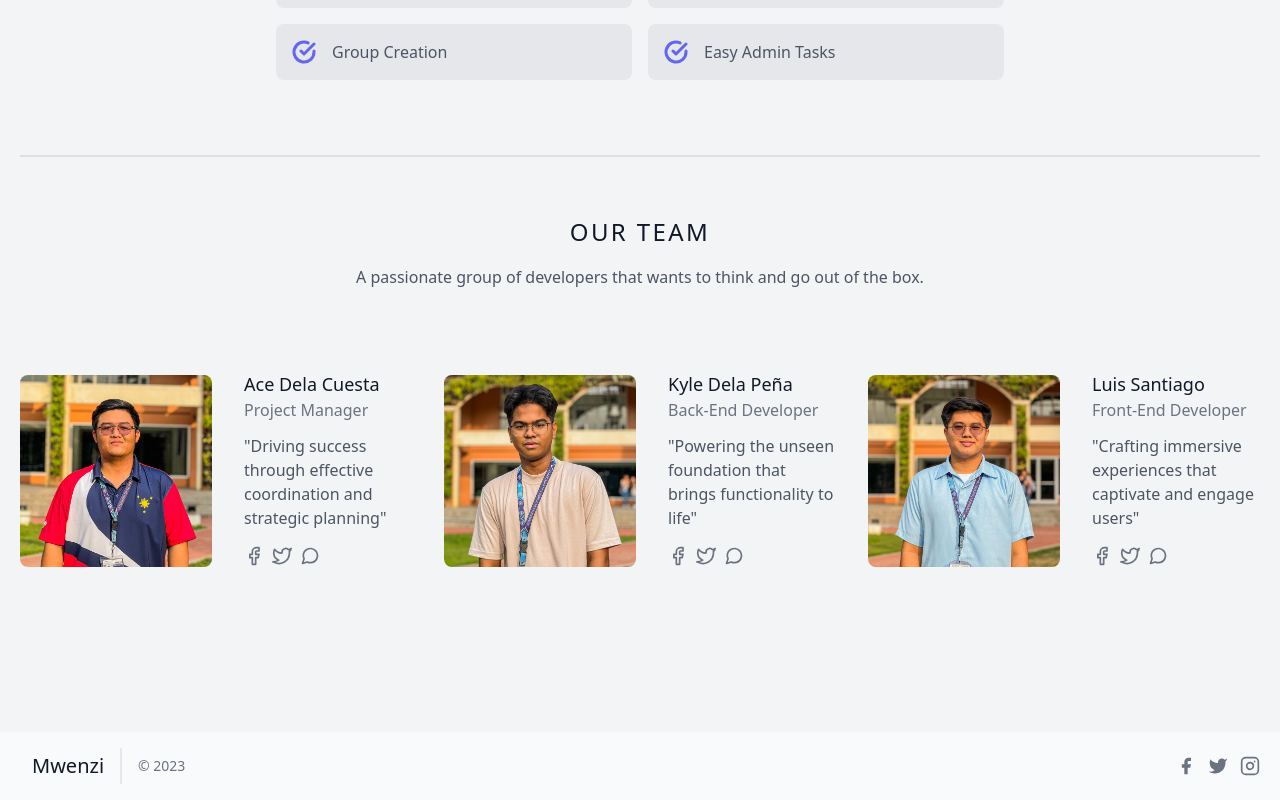
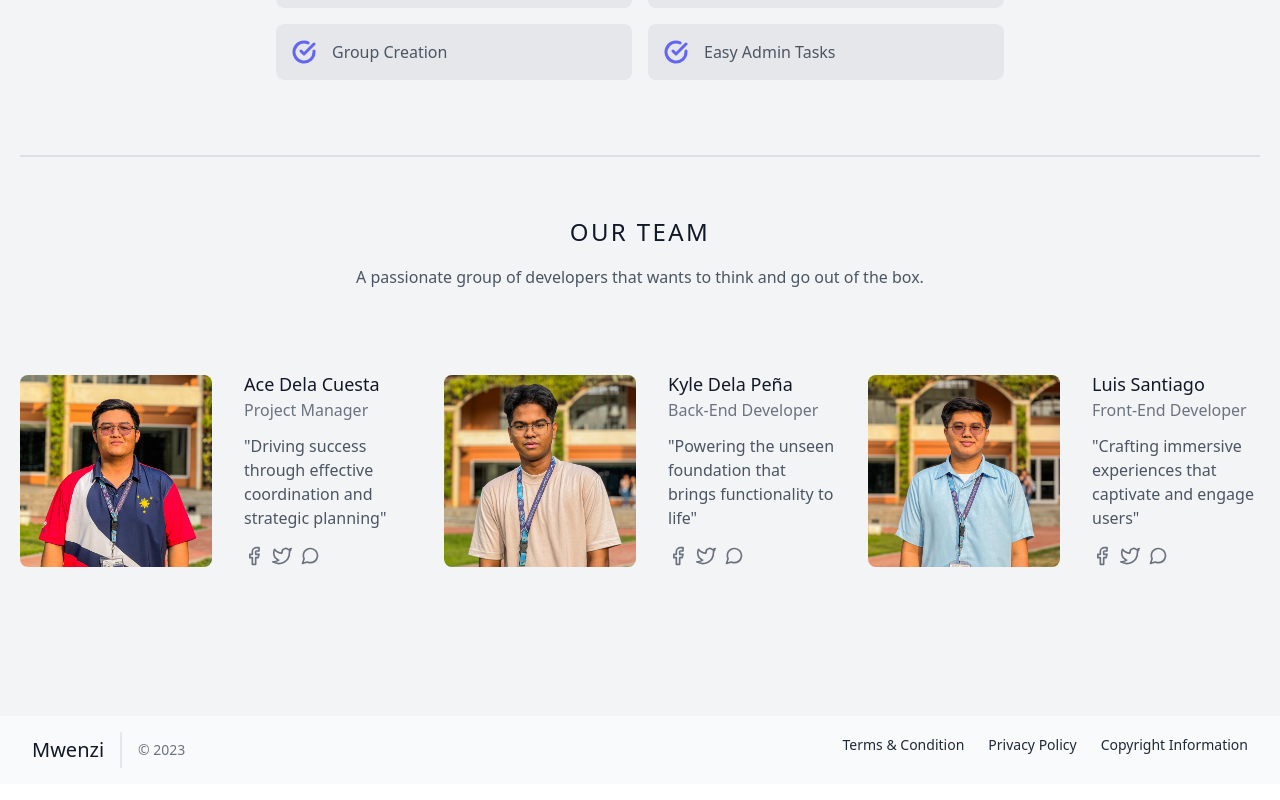
Before and after one commit to KayL-1/Mwenzi, a SvelteKit app: page / in a window 1280 px wide. Shown: the part 933-1733 px from the top of the page. Built offline with nearby package versions, Linux system fonts and the light colour scheme.

Commit message:
oks na ui for defense

```diff
--- a/src/routes/+page.svelte
+++ b/src/routes/+page.svelte
@@ -1,4 +1,3 @@
-
 <body class="bg-gray-100 w-auto h-auto">
 	<!--HEADER-->
 	<header
@@ -28,23 +27,30 @@
 	<!--BODY1-->
 	<section class="bg-gray-100 text-gray-600 body-font mt-10">
 		<div class="mt-12 container mx-auto flex flex-start px-8 md:flex-row flex-col items-center">
-			<div class="flex flex-col align-middle text-left pr-10">
+			<div class="flex flex-col align-middle text-left pr-10 mt-36">
 				<h1 class="title-font sm:text-4xl text-3xl mb-4 font-medium text-gray-900">
 					Mwenzi Classroom Management Tool
 					<br class="hidden lg:inline-block" />
 				</h1>
 				<p class="mb-8 leading-relaxed w-4/5">
 					<!-- svelte-ignore a11y-missing-attribute -->
-					Experience seamless classroom management with <a class="font-bold"> Mwenzi </a>: Revolutionize your teaching experience
+					Experience seamless classroom management with <a class="font-bold"> Mwenzi </a>:
+					Revolutionize your teaching experience
 					<!-- svelte-ignore a11y-missing-attribute -->
-					with our web-based application, designed exclusively for <a class="underline" href="https://www.facebook.com/coloongelementaryschoolvalenzuelacity/">Coloong Elementary School</a>, that integrates
+					with our web-based application, designed exclusively for
+					<a
+						class="underline"
+						href="https://www.facebook.com/coloongelementaryschoolvalenzuelacity/"
+						>Coloong Elementary School</a
+					>, that integrates
 					<!-- svelte-ignore a11y-missing-attribute -->
 					<a class="font-bold"> RFID </a> for attendance tracking, group creation, and leaderboard feature.
 				</p>
 				<div class="flex justify-left">
 					<a href="/Login">
 						<button
-							class="inline-flex text-white bg-indigo-500 border-0 py-2 px-6 focus:outline-none hover:bg-indigo-600 rounded-3xl text-lg font-medium"
+							class="inline-flex text-white bg-indigo-500 border-0 py-2 px-6 focus:outline-none hover:bg-indigo-600
+							rounded-3xl text-lg font-medium duration-500 hover:scale-105 hover:-translate-10"
 							>Try Now
 						</button>
 					</a>
@@ -202,7 +208,6 @@
 						<div
 							class="h-full flex sm:flex-row flex-col items-center sm:justify-start justify-center text-center sm:text-left"
 						>
-
 							<img
 								alt="team"
 								class="flex-shrink-0 rounded-lg w-48 h-48 object-cover object-center sm:mb-0 mb-4"
@@ -264,6 +269,7 @@
 								</span>
 							</div>
 						</div>
+					</a>
 				</div>
 
 				<div class="p-4 lg:w-1/3">
@@ -271,7 +277,6 @@
 						<div
 							class="h-full flex sm:flex-row flex-col items-center sm:justify-start justify-center text-center sm:text-left"
 						>
-
 							<img
 								alt="team"
 								class="flex-shrink-0 rounded-lg w-48 h-48 object-cover object-center sm:mb-0 mb-4"
@@ -281,7 +286,9 @@
 							<div class="flex-grow sm:pl-8">
 								<h2 class="title-font font-medium text-lg text-gray-900">Kyle Dela Peña</h2>
 								<h3 class="text-gray-500 mb-3">Back-End Developer</h3>
-							<p class="mb-4">"Powering the unseen foundation that brings functionality to life"</p>
+								<p class="mb-4">
+									"Powering the unseen foundation that brings functionality to life"
+								</p>
 								<span class="inline-flex">
 									<!-- svelte-ignore a11y-missing-attribute -->
 									<a class="text-gray-500">
@@ -332,6 +339,7 @@
 								</span>
 							</div>
 						</div>
+					</a>
 				</div>
 
 				<div class="p-4 lg:w-1/3">
@@ -398,14 +406,14 @@
 								</span>
 							</div>
 						</div>
+					</a>
 				</div>
 			</div>
 		</div>
 	</section>
 	<!--END DEVS-->
 
-	<div class="bg-gray-100 h-40" />
-
+	<div class="bg-gray-100 h-36" />
 	<!--FOOTER-->
 	<footer class="bg-gray-50 shadow-sm text-gray-600 body-font">
 		<div class="container px-5 py-4 mx-auto flex items-center sm:flex-row flex-col">
@@ -420,50 +428,143 @@
 			>
 				© 2023
 			</p>
+
 			<span class="inline-flex sm:ml-auto sm:mt-0 mt-4 justify-center sm:justify-start">
-				<!-- svelte-ignore a11y-missing-attribute -->
-				<a class="text-gray-500">
-					<svg
-						fill="currentColor"
-						stroke-linecap="round"
-						stroke-linejoin="round"
-						stroke-width="2"
-						class="w-5 h-5"
-						viewBox="0 0 24 24"
+				<!--VIEW OUR POLICY-->
+
+				<!--TERMS AND CONDITION-->
+				<label
+					for="my-modal-3"
+					class="btn-sm bg-gray-50 border-none text-gray-800 cursor-pointer normal-case"
 				>
-						<path d="M18 2h-3a5 5 0 00-5 5v3H7v4h3v8h4v-8h3l1-4h-4V7a1 1 0 011-1h3z" />
-					</svg>
-				</a>
-				<!-- svelte-ignore a11y-missing-attribute -->
-				<a class="ml-3 text-gray-500">
-					<svg
-						fill="currentColor"
-						stroke-linecap="round"
-						stroke-linejoin="round"
-						stroke-width="2"
-						class="w-5 h-5"
-						viewBox="0 0 24 24"
+					Terms & Condition
+				</label>
+				<input type="checkbox" id="my-modal-3" class="modal-toggle" />
+				<label for="my-modal-3" class="modal cursor-pointer">
+					<label class="modal-box relative h-4/6 w-2/3" for="">
+						<label for="my-modal-3" class="btn btn-sm btn-circle absolute right-2">✕</label>
+
+						<h3 class="text-lg font-bold text-center items-center">Terms & Condition</h3>
+						<p class="py-4" />
+					</label>
+				</label>
+				<!--END TERMS AND CONDITION-->
+
+				<!--PRIVACY POLICY-->
+				<span class="inline-flex sm:ml-auto sm:mt-0 mt-4 justify-center sm:justify-start">
+					<label
+						for="my-modal-4"
+						class="btn-sm bg-gray-50 border-none text-gray-800 cursor-pointer normal-case"
 					>
-						<path
-							d="M23 3a10.9 10.9 0 01-3.14 1.53 4.48 4.48 0 00-7.86 3v1A10.66 10.66 0 013 4s-4 9 5 13a11.64 11.64 0 01-7 2c9 5 20 0 20-11.5a4.5 4.5 0 00-.08-.83A7.72 7.72 0 0023 3z"
-						/>
-					</svg>
-				</a>
-				<!-- svelte-ignore a11y-missing-attribute -->
-				<a class="ml-3 text-gray-500">
-					<svg
-						fill="none"
-						stroke="currentColor"
-						stroke-linecap="round"
-						stroke-linejoin="round"
-						stroke-width="2"
-						class="w-5 h-5"
-						viewBox="0 0 24 24"
+						Privacy Policy
+					</label>
+					<input type="checkbox" id="my-modal-4" class="modal-toggle" />
+					<label for="my-modal-4" class="modal cursor-pointer">
+						<label class="modal-box relative h-4/6 w-2/3" for="">
+							<label for="my-modal-4" class="btn btn-sm btn-circle absolute right-2">✕</label>
+
+							<h3 class="text-lg font-bold text-center items-center">Privacy Policy</h3>
+							<p class="py-4" />
+							This Privacy Policy describes how we collect, use, and disclose your personal information
+							when you use our web application.<br /> <br />
+
+							<p class="font-bold">1. Information We Collect <br /></p>
+							We may collect the following types of personal information:
+							<br />
+							<p class="pl-5">
+								• Name: We may collect your name to personalize your experience within the web
+								application.
+								<br />
+							</p>
+							<p class="pl-5">
+								• Email Address: We may collect your email address to communicate with you and
+								provide important updates. <br />
+							</p>
+							<p class="pl-5">
+								• User Role: If you register as a teacher, we may collect information about your
+								role for authentication and access control purposes. <br />
+							</p>
+							<p class="font-bold">2. How We Use Your Information</p>
+							We may use your personal information for the following purposes:
+							<br />
+							<p class="pl-5">
+								• Providing and improving the web application: We use your information to deliver
+								personalized features, enhance user experience, and optimize the performance of the
+								web application.
+								<br />
+							</p>
+							<p class="pl-5">
+								• Communication: We may use your email address to send you important updates,
+								notifications, and promotional materials related to the web application. <br />
+							</p>
+							<p class="pl-5">
+								• Authentication and Access Control: If you register as a teacher, we may use your
+								information to authenticate your identity and control access to specific features or
+								content.
+								<br />
+							</p>
+							<p class="font-bold">3. Information Sharing and Disclosure <br /></p>
+							We do not sell, trade, or rent your personal information to third parties. However, we
+							may share your information in the following circumstances:<br />
+							<p class="pl-5">
+								• Service Providers: We may engage trusted third-party service providers to assist
+								us in operating and maintaining the web application. These service providers will
+								have access to your personal information only to perform specific tasks on our
+								behalf and are obligated not to disclose or use it for any other purpose. <br />
+							</p>
+							<p class="pl-5">
+								• Legal Requirements: We may disclose your personal information if required to do so
+								by law or in response to valid requests by public authorities (e.g., a court or
+								government agency). <br />
+							</p>
+							<p class="font-bold">4. Data Security<br /></p>
+							<p class="pl-5">
+								• We implement reasonable security measures to protect your personal information
+								against unauthorized access, alteration, disclosure, or destruction. However, please
+								be aware that no method of transmission over the internet or electronic storage is
+								100% secure and reliable, and we cannot guarantee absolute security. <br />
+							</p>
+							<p class="font-bold">5. Your Choices and Rights <br /></p>
+							You have the right to access, correct, or delete your personal information.<br />
+							<p class="pl-5">
+								• If you wish to exercise any of these rights or have any questions or concerns
+								about our privacy practices, please contact us using the contact information
+								provided below.
+								<br />
+							</p>
+							<p class="font-bold">6. Changes to This Privacy Policy <br /></p>
+							<p class="pl-5">
+								• We may update this Privacy Policy from time to time. We will notify you of any
+								changes by posting the updated policy on this page. <br />
+							</p>
+							<p class="font-bold">7. Contact Us <br /></p>
+							<p class="pl-5">
+								• If you have any questions or suggestions regarding this Privacy Policy or our
+								privacy practices, please contact us at ________________
+							</p>
+						</label>
+					</label>
+				</span>
+
+				<!--COPYRIGHT INFORMATION-->
+				<span class="inline-flex sm:ml-auto sm:mt-0 mt-4 justify-center sm:justify-start">
+					<label
+						for="my-modal-5"
+						class="btn-sm bg-gray-50 border-none text-gray-800 cursor-pointer normal-case"
 					>
-						<rect width="20" height="20" x="2" y="2" rx="5" ry="5" />
-						<path d="M16 11.37A4 4 0 1112.63 8 4 4 0 0116 11.37zm1.5-4.87h.01" />
-					</svg>
-				</a>
+						Copyright Information
+					</label>
+					<input type="checkbox" id="my-modal-5" class="modal-toggle" />
+					<label for="my-modal-5" class="modal cursor-pointer">
+						<label class="modal-box relative h-4/6 w-2/3" for="">
+							<label for="my-modal-5" class="btn btn-sm btn-circle absolute right-2">✕</label>
+
+							<h3 class="text-lg font-bold text-center items-center">Copyright Information</h3>
+							<p class="py-4" />
+						</label>
+					</label>
+				</span>
+				<!--END COPYRIGHT INFORMATION-->
 			</span>
 		</div>
 	</footer>
--- a/src/routes/Student/+page.svelte
+++ b/src/routes/Student/+page.svelte
@@ -54,7 +54,7 @@
 	});
 </script>
 
-<div class="flex items-center justify-center min-h-screen bg-slate-white">
+<div class="flex items-center justify-center min-h-screen bg-gray-100">
 	<div class="container mx-auto">
 		<div class="max-w-md mx-auto">
 			<div class="text-center">
--- a/src/routes/Teacher/+page.svelte
+++ b/src/routes/Teacher/+page.svelte
@@ -54,7 +54,7 @@
 	});
 </script>
 
-<div class="flex items-center justify-center min-h-screen bg-slate-white">
+<div class="flex items-center justify-center min-h-screen bg-gray-100">
 	<div class="container mx-auto">
 		<div class="max-w-md mx-auto">
 			<div class="text-center">
```
Also changed, not shown: src/routes/Teacher-Dashboard/+page.svelte (+30 -31 lines). Lines whose indentation alone changed are shown as unchanged.
